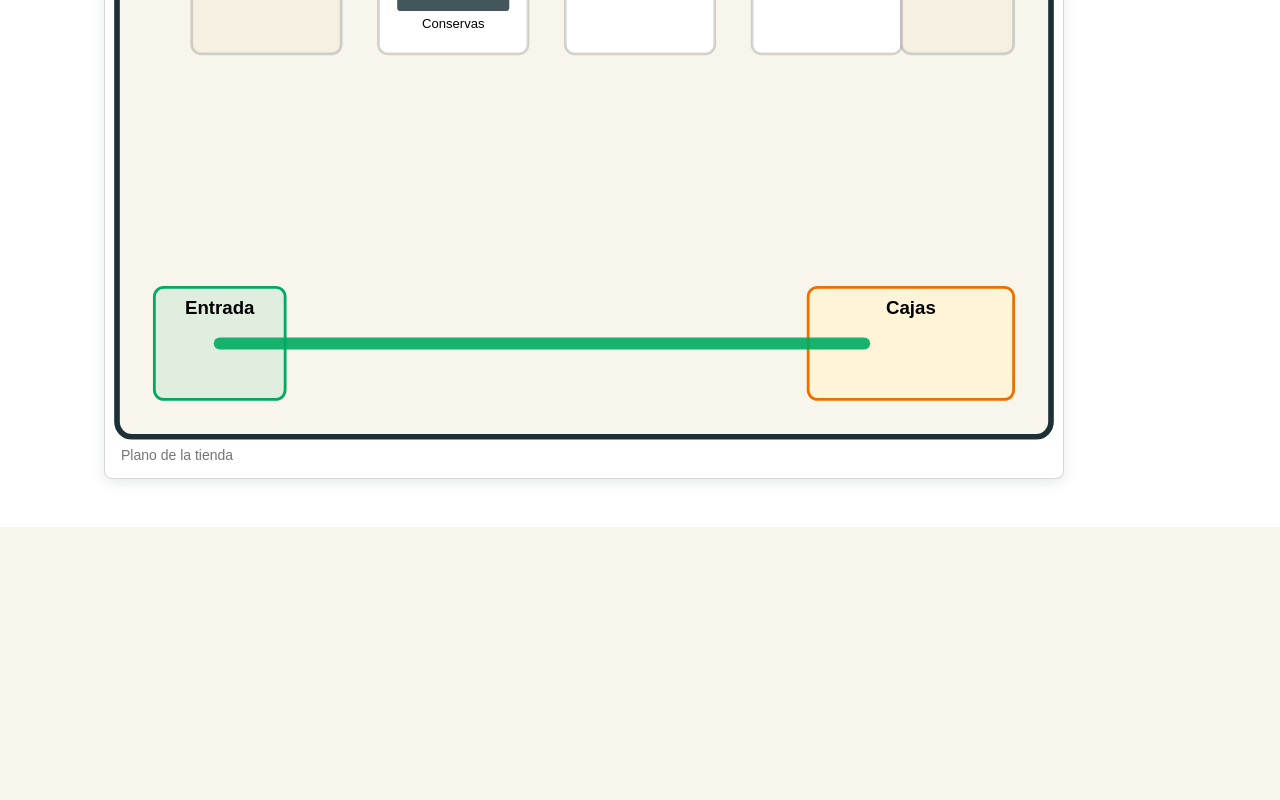
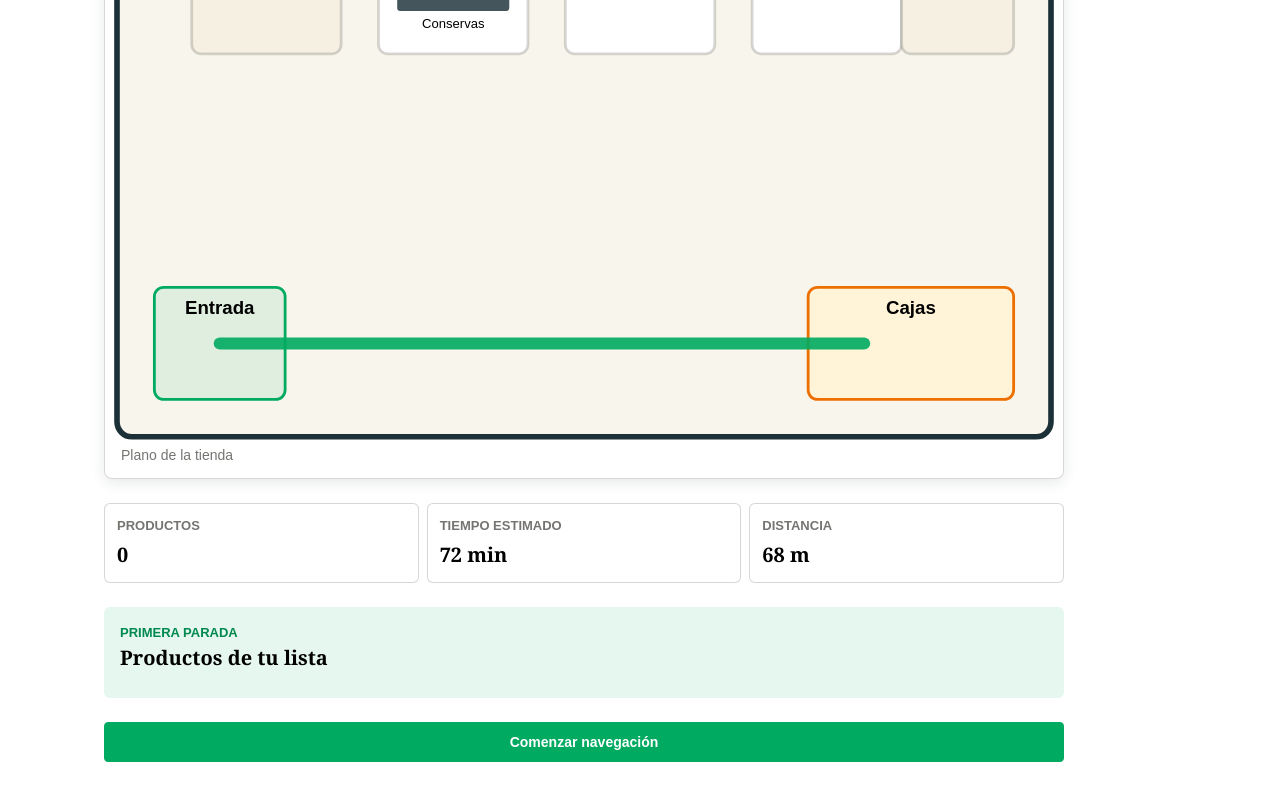
Before and after one commit to Joanvh/Mochi, a React (Vite) app: page /route in a window 1280 px wide. Shown: the part 510-1310 px from the top of the page. Before the commit the page ends 1037 px from the top, so only its background shows below. Built offline with nearby package versions, Linux system fonts and the light colour scheme.

Commit message:
feat: complete route summary details

```diff
--- a/src/app/styles/components.css
+++ b/src/app/styles/components.css
@@ -67,5 +67,13 @@
 .store-map__shelf-label { font-size: 14px; }
 .store-map__wall { stroke: var(--color-footer); stroke-width: 8; stroke-linecap: round; }
 .store-map__route { fill: none; stroke: var(--color-primary); stroke-width: 12; stroke-linecap: round; stroke-linejoin: round; opacity: 0.9; vector-effect: non-scaling-stroke; }
+.route-summary-page__metrics { display: grid; grid-template-columns: repeat(3, minmax(0, 1fr)); gap: var(--space-2); margin: var(--space-6) 0; }
+.route-summary-page__metrics div { padding: var(--space-3); border: 1px solid var(--color-border); border-radius: var(--radius-md); background: var(--color-background); }
+.route-summary-page__metrics dt, .route-summary-page__next-label { color: var(--color-text-secondary); font-size: 0.8125rem; font-weight: 700; text-transform: uppercase; }
+.route-summary-page__metrics dd { margin: var(--space-1) 0 0; font-family: var(--font-display); font-size: 1.25rem; font-weight: 700; }
+.route-summary-page__details { margin-bottom: var(--space-6); padding: var(--space-4); border-radius: var(--radius-md); background: var(--color-primary-subtle); }
+.route-summary-page__next-label { margin-bottom: var(--space-1); color: var(--color-primary-active); }
+.route-summary-page__details h2 { margin-bottom: var(--space-3); font-size: 1.25rem; }
+.route-summary-page__products { display: grid; gap: var(--space-1); padding-left: var(--space-6); margin: 0; }
 @keyframes spin { to { transform: rotate(360deg); } }
 @media (min-width: 640px) { .app-header { min-height: 80px; padding-inline: var(--space-8); } .page-container { padding: var(--space-12) var(--space-8); } .entry-grid { grid-template-columns: repeat(2, minmax(0, 1fr)); } }
--- a/src/features/navigation/pages/RouteSummaryPage.tsx
+++ b/src/features/navigation/pages/RouteSummaryPage.tsx
@@ -1,21 +1,27 @@
 import { useEffect, useMemo, useState } from 'react'
+import { useNavigate } from 'react-router-dom'
+import { Button } from '../../../components/common/Button'
 import { LoadingState } from '../../../components/common/LoadingState'
 import { PageContainer } from '../../../components/common/PageContainer'
 import { StoreMap } from '../../../components/map/StoreMap'
+import { JsonProductRepository } from '../../../repositories/JsonProductRepository'
 import { JsonStoreRepository } from '../../../repositories/JsonStoreRepository'
+import { calculateRoute } from '../../../services/routing/RoutingEngine'
 import { useAppStore } from '../../../store/useAppStore'
-import { calculateRoute } from '../../../services/routing/RoutingEngine'
-import type { Route, Store } from '../../../types'
+import type { Product, Route, Store } from '../../../types'
 
+const productRepository = new JsonProductRepository()
 const storeRepository = new JsonStoreRepository()
 
 export function RouteSummaryPage() {
+  const navigate = useNavigate()
   const currentStore = useAppStore((state) => state.currentStore)
   const activeIncidents = useAppStore((state) => state.activeIncidents)
   const pendingItems = useAppStore((state) => state.draftShoppingList)
   const setCurrentStore = useAppStore((state) => state.setCurrentStore)
   const setActiveRoute = useAppStore((state) => state.setActiveRoute)
   const [loadedStore, setLoadedStore] = useState<Store | null>(null)
+  const [products, setProducts] = useState<Product[]>([])
   const store = currentStore ?? loadedStore
 
   const activeRoute = useMemo<Route | null>(() => {
@@ -52,6 +58,14 @@ export function RouteSummaryPage() {
   }, [activeRoute, setActiveRoute])
 
   useEffect(() => {
+    async function loadProducts() {
+      setProducts(await productRepository.getAll())
+    }
+
+    void loadProducts()
+  }, [])
+
+  useEffect(() => {
     if (currentStore) {
       return
     }
@@ -69,10 +83,33 @@ export function RouteSummaryPage() {
     return <PageContainer className="page-placeholder"><LoadingState label="Preparando el plano de la tienda…" /></PageContainer>
   }
 
+  const routeProducts = activeRoute?.orderedProductIds.map((productId) => (
+    products.find((product) => product.id === productId)
+  )).filter((product): product is Product => product !== undefined) ?? []
+  const nextProduct = routeProducts[0]
+
   return <PageContainer className="route-summary-page">
     <p className="eyebrow">Paso 3 · Recorrido</p>
     <h1>Tu recorrido por la tienda</h1>
-    <p className="route-summary-page__description">Consulta el plano antes de preparar tu ruta personalizada.</p>
+    <p className="route-summary-page__description">Hemos ordenado tu lista para que recorras la tienda de forma eficiente.</p>
     <StoreMap currentNodeId={store.entranceNodeId} incidents={activeIncidents} route={activeRoute} store={store} />
+    {activeRoute ? <>
+      <dl className="route-summary-page__metrics">
+        <div><dt>Productos</dt><dd>{routeProducts.length}</dd></div>
+        <div><dt>Tiempo estimado</dt><dd>{Math.ceil(activeRoute.estimatedTime)} min</dd></div>
+        <div><dt>Distancia</dt><dd>{Math.round(activeRoute.estimatedDistance)} m</dd></div>
+      </dl>
+      <section className="route-summary-page__details" aria-label="Detalle de la ruta">
+        <p className="route-summary-page__next-label">Primera parada</p>
+        <h2>{nextProduct?.name ?? 'Productos de tu lista'}</h2>
+        <ol className="route-summary-page__products">
+          {routeProducts.map((product) => <li key={product.id}>{product.name}</li>)}
+        </ol>
+      </section>
+      <Button fullWidth onClick={() => navigate('/navigation')}>Comenzar navegación</Button>
+    </> : <section className="empty-list">
+      <p>No hemos podido crear una ruta con la lista actual.</p>
+      <Button onClick={() => navigate('/list')}>Volver a la lista</Button>
+    </section>}
   </PageContainer>
 }
```
